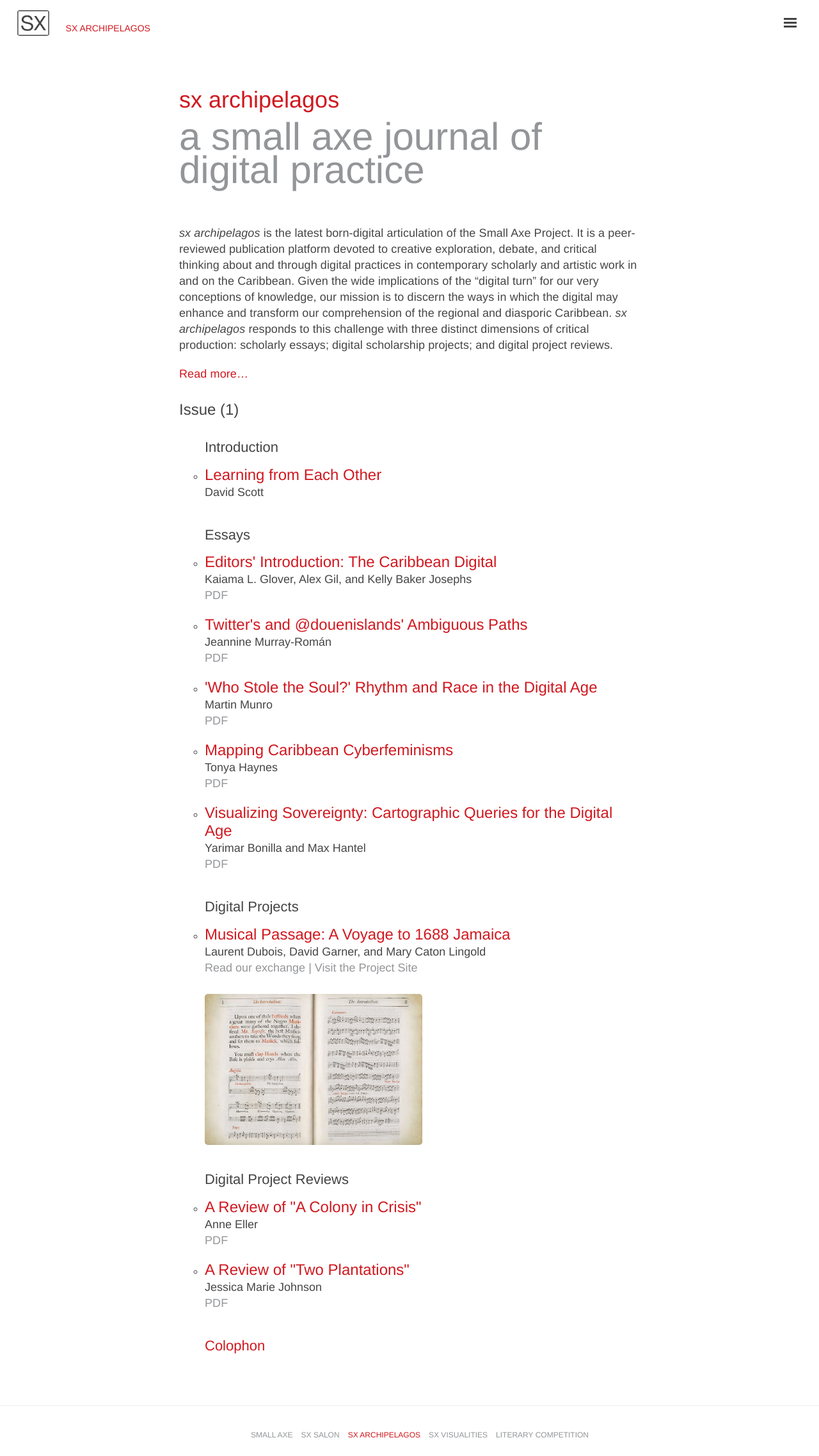
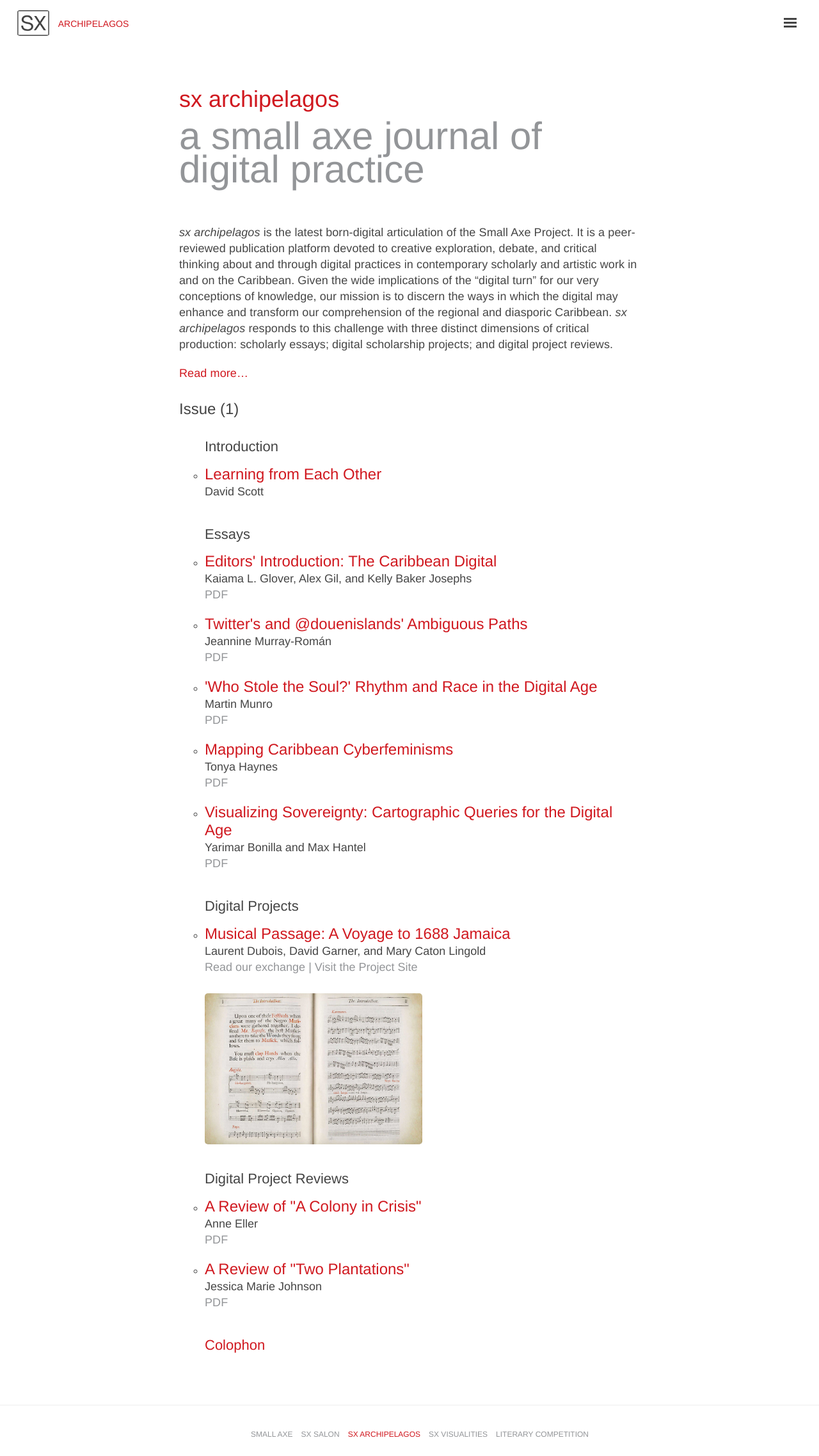
Before and after one commit to archipelagosjournal/archipelagos, a Jekyll site: the page built from index.html, in a window 1280 px wide. Shown: the whole page at 64% size. Built offline with Jekyll 4.4.1, drawn with Linux system fonts in a browser that asks for light colours.

Commit message:
implemented stephans masthead ideas

```diff
--- a/_layouts/default.html
+++ b/_layouts/default.html
@@ -12,7 +12,7 @@
     <div class="wrap">
       <div class="masthead">
         <a id="logo" href="http://smallaxe.net" alt="small axe logo"><img src="{{ site.baseurl }}/public/logo.svg" height="40px" width="52px"/></a>
-        <a class="header-title" href="{{ site.baseurl }}/index.html">{{ site.title }}</a>
+        <a class="header-title" href="{{ site.baseurl }}/index.html">archipelagos</a>
         {% comment %}{% include menu.html %}{% endcomment %}
 
       </div>
--- a/public/css/main.css
+++ b/public/css/main.css
@@ -128,11 +128,13 @@
   font-weight: 300;
   text-transform: uppercase;
   max-width: 38rem;
-  padding-left:  1rem;
+  padding-left:  .66rem;
   padding-right: 1rem;
   margin-left:  auto;
   margin-right: auto;
   font-size: .7rem;
+  top: 25px;
+  position: absolute;
 }
 
 /* Headings */
```
